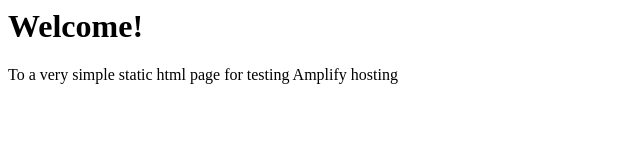
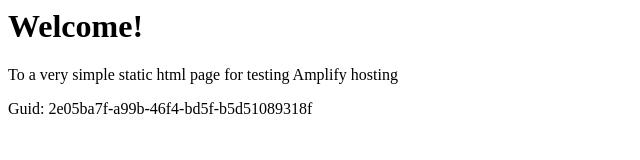
Before and after one commit to aws-aemilia-iad/Github-PR-Commit-Integration-Test-DoNotTouch-Gith-P5X5MO5I-v1-preprod-us-east-1, a website: page src/index.html in a window 1280 px wide. Shown: the whole page, without its empty margins (0-640 px from the left). Drawn offline with Linux system fonts and the light colour scheme.

Commit message:
commit from integ tests

```diff
--- a/src/index.html
+++ b/src/index.html
@@ -1,3 +1,5 @@
+
+
 <html lang="en">
 
 <head>
@@ -10,6 +12,6 @@
 <body>
     <h1>Welcome!</h1>
     <p>To a very simple static html page for testing Amplify hosting</p>
-</body>
+    <p>Guid: 2e05ba7f-a99b-46f4-bd5f-b5d51089318f</p></body>
 
 </html>
```
